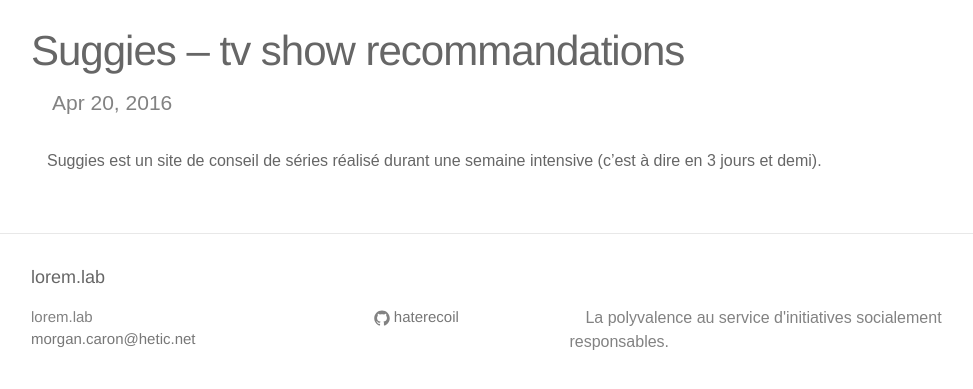
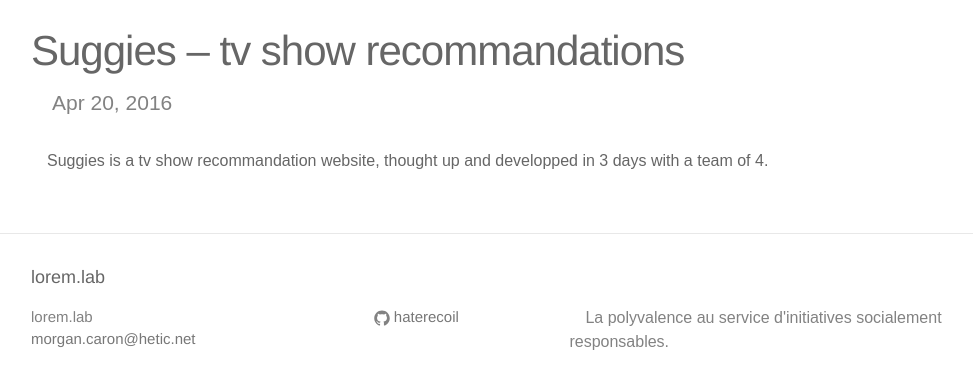
Before and after one commit to haterecoil/haterecoil.github.io, a Jekyll site: the page built from _posts/2015-05-12-projet-suggies.markdown, in a window 1280 px wide. Shown: the top 389 px of the page, without its empty margins (127-1100 px from the left). Built offline with Jekyll 4.4.1, drawn with Linux system fonts in a browser that asks for light colours.

Commit message:
english corrections

```diff
--- a/_posts/2015-03-12-projet-serein.markdown
+++ b/_posts/2015-03-12-projet-serein.markdown
@@ -17,7 +17,7 @@ project-type:
 links:
   - <a href="http://serein.lorem.ovh">website</a>
 ---
-Serein permet de localiser les échangeurs/distributeurs de seringues en France. Via un site web, mais aussi par SMS.
+Serein enables locating Needle Exchange Machines in France. Through both a web and a SMS interface.
 
 Le service par SMS est rendu possible grâce à une application Cordova qui transforme un téléphone lamba en "centrale SMS". Si ce téléphone reçoit "serein {une adresse}", il transmet l'adresse à l'API Serein et répond celle du distributeur le plus proche.
 
--- a/_posts/2015-03-12-projet-wintegreat.markdown
+++ b/_posts/2015-03-12-projet-wintegreat.markdown
@@ -16,6 +16,7 @@ project-type:
 
 links: <a href="http://greatbab.org/">website</a>
 ---
+GreatBab is a web app matching refugees to potential schools in France.
 
 GreatBab est une application web complexe pour trouver des formations à des réfugiés selon leur profil scolaire.
 
--- a/_posts/2015-04-20-projet-withlove.markdown
+++ b/_posts/2015-04-20-projet-withlove.markdown
@@ -14,6 +14,8 @@ project-type:
   - business & dev
 links:
 ---
+WithLove is a bootstrapped business idea: send parisian postal cards with a few gifts to anyone in the world for less than 10€.
+
 WithLove est un bootstrapped business : vendre des cartes postales parisiennes manuscrites à des gens du monde entier.
 
 Nous avions une idée vraiment fun ! Envoyer des cartes postales, depuis Paris, vers le monde entier !
--- a/_posts/2015-04-26-projet-zerowing.markdown
+++ b/_posts/2015-04-26-projet-zerowing.markdown
@@ -14,6 +14,8 @@ technos:
 links:
   - <a href="https://github.com/haterecoil/zerowing">github </a>
 ---
+A pentesting API made with Symfony2 to test your own website against classic vulnerabilities.
+
 Une API de pentesting en Symfony2 pour tester son site contre différentes vunérabilités.
 
 Teste de l'injection SQL basique, de l'URL fuzzing, du bruteforce de mots de passe par défaut et cherche les failles XSS.
--- a/_posts/2015-05-07-projet-xoa.markdown
+++ b/_posts/2015-05-07-projet-xoa.markdown
@@ -14,6 +14,8 @@ technos:
 links:
   - <a href="https://github.com/haterecoil/XOA">github</a>
 ---
+XOA is a real-time collaboration tool aimed at exchanging text snippet to people in the same place as you are.
+
 XOA est un outil de collaboration en temps réel. Un projet mené avec Axel Chalon.
 
 Au cours de notre première année, nous avons souvent eu à nous échanger des petits bouts de texte ou de code. Les applications de messagerie traditionelle étant peu adaptées à ces formats, nous nous sommes dits que ce serait un bon entrainement de créer notre propre solution.
--- a/_posts/2015-05-12-projet-suggies.markdown
+++ b/_posts/2015-05-12-projet-suggies.markdown
@@ -16,4 +16,4 @@ technos:
 links:
   - <a href="https://github.com/Evan-Peuvergne/Suggies">github</a>
 ---
-Suggies est un site de conseil de séries réalisé durant une semaine intensive (c'est à dire en 3 jours et demi).
+Suggies is a tv show recommandation website, thought up and developped in 3 days with a team of 4.
```
Also changed, not shown: 1 other file.
